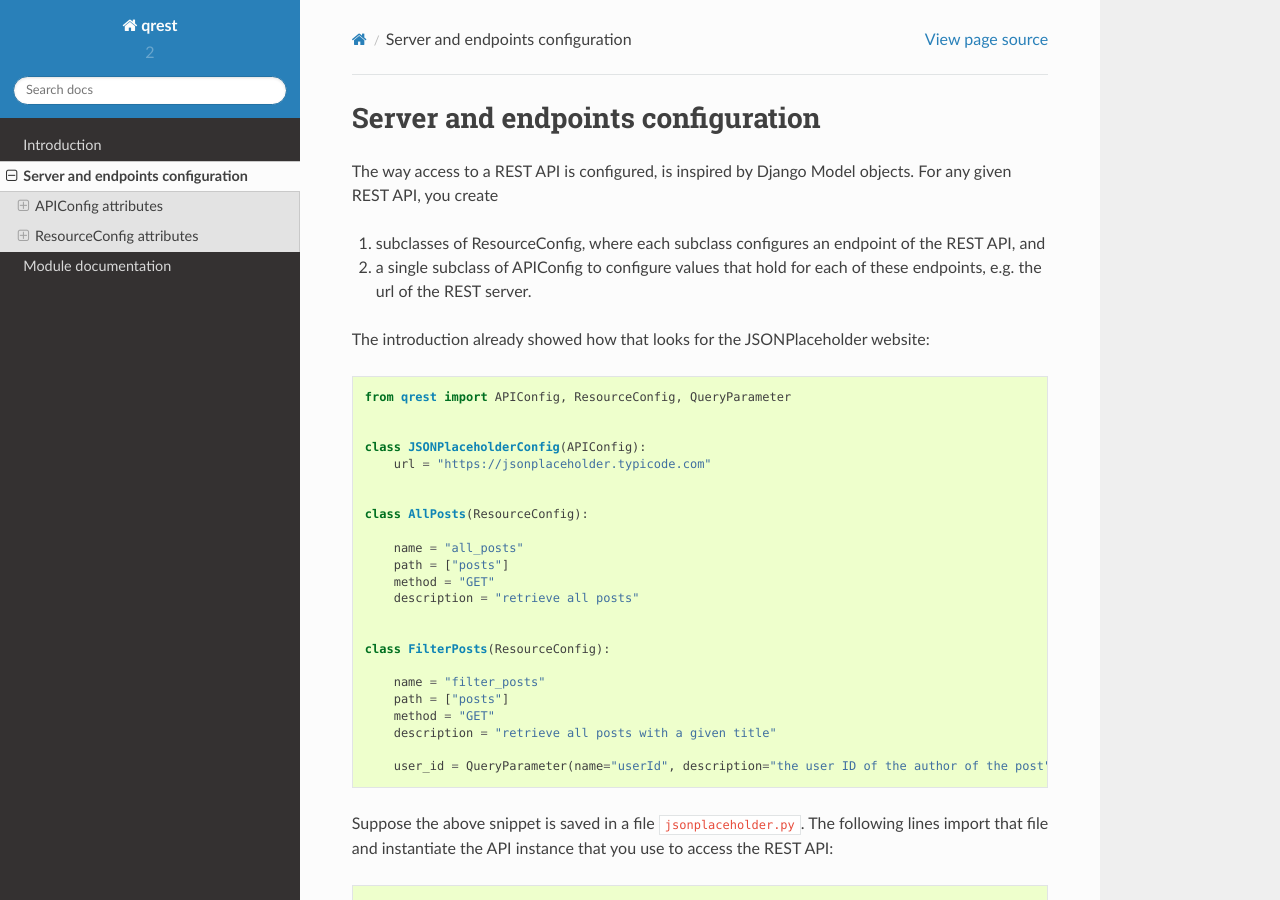
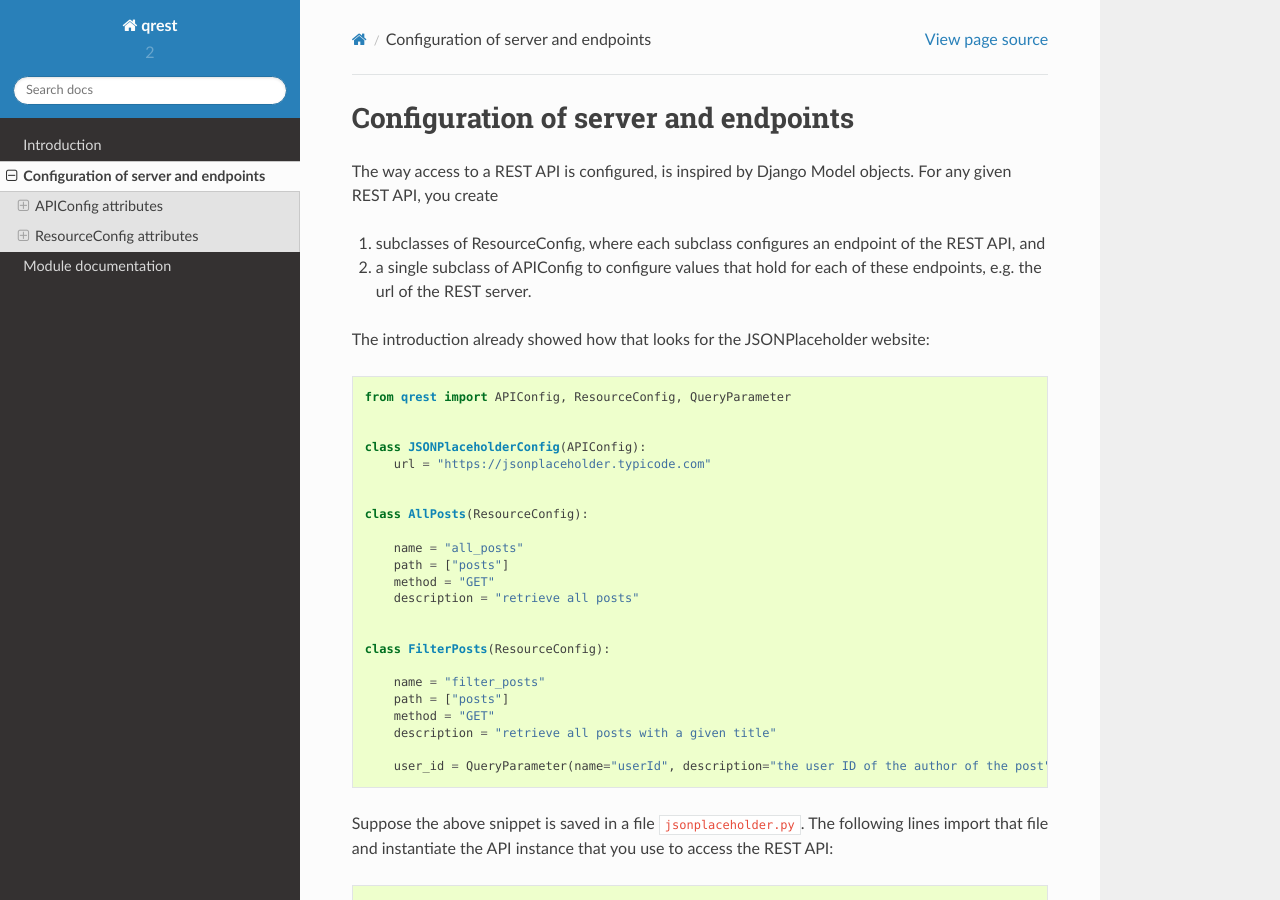
Before and after one commit to tsoenen/qrest, a Sphinx documentation site: the page built from docs/source/configuration.rst, in a window 1280 px wide and 900 px high. Built offline with Sphinx 7.4.7 and the Read the Docs theme 2.0.0, drawn with Linux system fonts in a browser that asks for light colours; part of the change alters nothing that is shown; some of the changed text lies outside the part shown.

```diff
--- a/docs/source/configuration.rst
+++ b/docs/source/configuration.rst
@@ -1,6 +1,6 @@
-##################################
-Server and endpoints configuration
-##################################
+#####################################
+Configuration of server and endpoints
+#####################################
 
 The way access to a REST API is configured, is inspired by Django Model objects.
 For any given REST API, you create
@@ -236,14 +236,14 @@ attribute doubles that of the ``myposts`` attribute. This is done to allow both
 user-friendly coding (using the myposts), but the possibility to be consistent
 (``data`` is always available and thus predictable)
 
-Headers
+headers
 =======
 
 The required headers to be added to the request. Needs to be a dictionary
 
 
-Parameter configuration
-=======================
+query parameters
+================
 
 A ResourceConfig has special attributes for a BodyParameter or QueryParameter,
 both subclasses of ParameterConfig. A BodyParameter ends up inside the body of a
```
